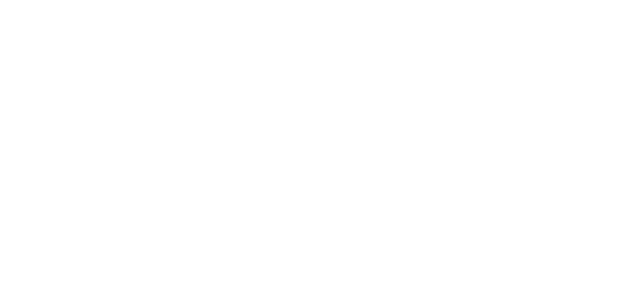
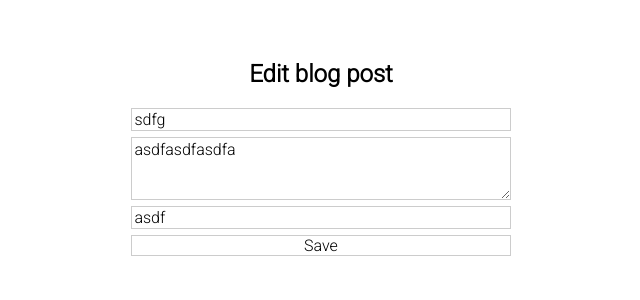
Before and after one commit to 8BitJustin/cp-flask-tutorial-01, a Flask app: page /posts/edit/1 in a window 1280 px wide. Before the commit the part shown is empty. Shown: the top 300 px of the page, without its empty margins (319-959 px from the left). Run offline with Flask 2, Linux system fonts and the light colour scheme; data comes from the database, SQL or seed files in the repository; both versions use the stored data as it was after the commit.

Commit message:
Completed edit functionality. Also made more CSS adjustments.

```diff
--- a/app.py
+++ b/app.py
@@ -51,15 +51,15 @@ def delete(id):
 
 @app.route('/posts/edit/<int:id>', methods=['GET', 'POST'])
 def edit(id):
+    post = BlogPost.query.get_or_404(id)
     if request.method == 'POST':
-        post = BlogPost.query.get_or_404(id)
         post.title = request.form['title']
-        post.content = request.form['content']
-        post.content = request.form['name']
+        post.content = request.form['post']
+        post.author = request.form['name']
         db.session.commit()
         return redirect('/posts')
     else:
-        return render_template('edit.html')
+        return render_template('edit.html', post=post)
 
 
 if __name__ == "__main__":
--- a/static/css/main.css
+++ b/static/css/main.css
@@ -43,6 +43,11 @@ input[type=text] {
     text-align: center;
 }
 
+.post_header {
+    margin-top: 50px;
+    text-align: center;
+}
+
 .solo_post_div {
     border: 1px solid #ccc;
     margin: 20px 0px;
--- a/templates/edit.html
+++ b/templates/edit.html
@@ -1,10 +1,24 @@
-<!DOCTYPE html>
-<html lang="en">
-<head>
-    <meta charset="UTF-8">
-    <title>Title</title>
-</head>
-<body>
+{% extends 'base.html' %}
 
-</body>
-</html>
+{% block head %}
+<title>Edit</title>
+{% endblock %}
+
+{% block body %}
+<div class="container">
+    <div class="create_post_div">
+        <h2 class="create_post_header">Edit blog post</h2>
+        <div class="create_post_form">
+            <form action="/posts/edit/{{ post.id }}" method="POST">
+                <input type="text" name="title" id="title" class="inputs"
+                       value="{{ post.title }}">
+                <textarea name="post" id="post" class="inputs" rows="3"
+                >{{ post.content }}</textarea>
+                <input type="text" name="name" id="name" class="inputs"
+                       value="{{ post.author }}">
+                <input type="submit" value="Save" class="sub_button">
+            </form>
+        </div>
+    </div>
+</div>
+{% endblock %}
--- a/templates/posts.html
+++ b/templates/posts.html
@@ -24,7 +24,7 @@
     {% if posts|length < 1 %}
         <h2 class="no_post_header">No posts to display yet</h2>
     {% else %}
-        <h2>All Posts</h2>
+        <h2 class="post_header">All Posts</h2>
         <div class="all_post_div">
             {% for post in posts %}
             <div class="solo_post_div">
```
Also changed, not shown: database.db.
